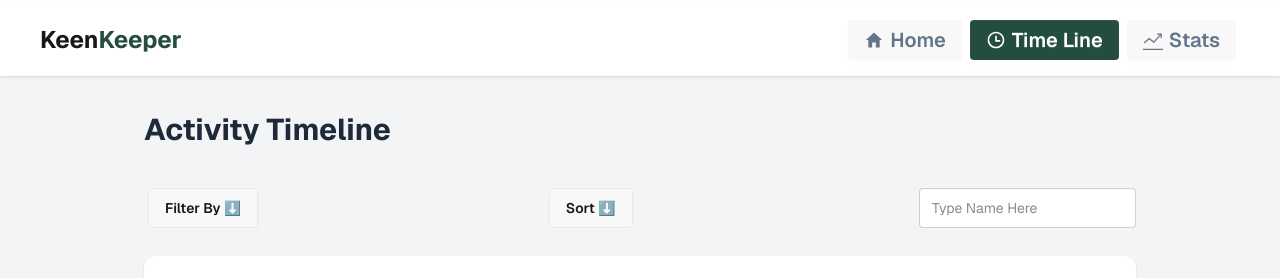
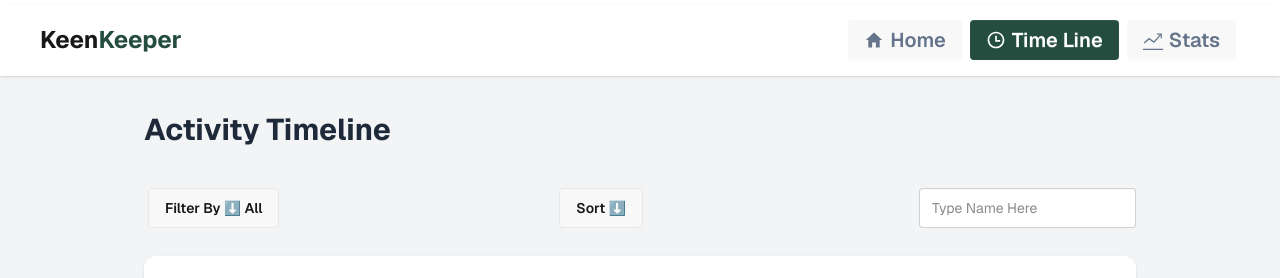
Before and after one commit to sourjo-ghosh/kinkeeper-A7, a Next.js app: page /timeline in a window 1280 px wide. Shown: the top 278 px of the page. Built offline with nearby package versions, Linux system fonts and the light colour scheme.

Commit message:
fix: some logic re

```diff
--- a/src/app/timeline/TimelineClient.jsx
+++ b/src/app/timeline/TimelineClient.jsx
@@ -8,7 +8,7 @@ import { FaVideo } from "react-icons/fa";
 
 const TimelineClient = () => {
   const { activities, time } = useContext(Timeline);
-  const [filteringType, setFilteringType] = useState("");
+  const [filteringType, setFilteringType] = useState("All");
   const [sortingType, setSortingType] = useState("");
   const [inputValue, setInputValue] = useState("");
   const handleChange = (e) => {
@@ -108,6 +108,7 @@ const TimelineClient = () => {
                   <a
                     onClick={() => {
                       setSortingType("Oldest To Newest");
+                      setFilteringType("")
                     }}
                   >
                     Oldest To Newest
@@ -117,6 +118,7 @@ const TimelineClient = () => {
                   <a
                     onClick={() => {
                       setSortingType("Newest To Oldest");
+                      setFilteringType("")
                     }}
                   >
                     Newest To Oldest
```
